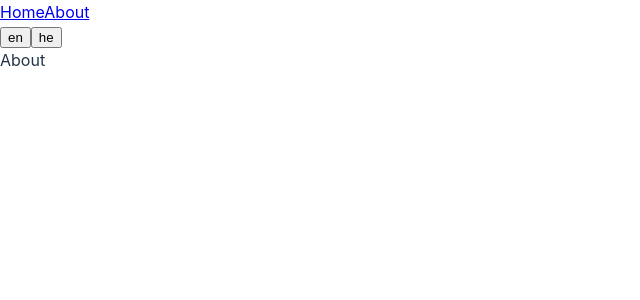
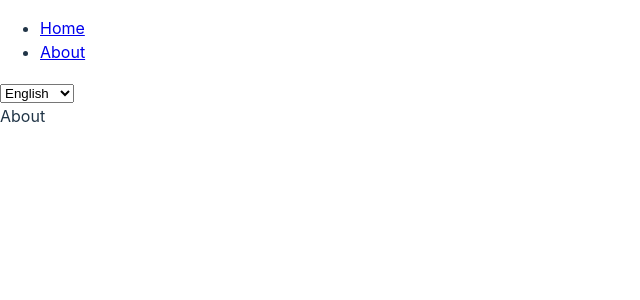
Before and after one commit to shayc/react-template, a React (Vite) app: page /about in a window 1280 px wide. Shown: the top 300 px of the page, without its empty margins (0-640 px from the left). Built offline with nearby package versions, Linux system fonts and the light colour scheme.

Commit message:
feat(i18n): implement LanguageSelector component for dynamic language switching in the app

```diff
--- a/src/App.tsx
+++ b/src/App.tsx
@@ -1,6 +1,6 @@
 import { lazy } from "react";
-import { useTranslation } from "react-i18next";
 import { Link, Route, Routes } from "react-router";
+import { LanguageSelector } from "./components/LanguageSelector/LanguageSelector";
 import { useDocumentLanguage } from "./hooks/useDocumentLanguage";
 
 const Home = lazy(() =>
@@ -16,29 +16,22 @@ const About = lazy(() =>
 );
 
 export function App() {
-  const { i18n } = useTranslation();
-
   useDocumentLanguage();
-
-  function changeLanguage(lang: string) {
-    void i18n.changeLanguage(lang);
-  }
 
   return (
     <>
       <nav>
-        <Link to="/">Home</Link>
-        <Link to="/about">About</Link>
+        <ul>
+          <li>
+            <Link to="/">Home</Link>
+          </li>
+          <li>
+            <Link to="/about">About</Link>
+          </li>
+        </ul>
+
+        <LanguageSelector />
       </nav>
-      <div>
-        <button type="button" onClick={() => changeLanguage("en")}>
-          en
-        </button>
-
-        <button type="button" onClick={() => changeLanguage("he")}>
-          he
-        </button>
-      </div>
 
       <Routes>
         <Route index element={<Home />} />
--- /dev/null
+++ b/src/components/LanguageSelector/LanguageSelector.tsx
@@ -0,0 +1,31 @@
+import { useTranslation } from "react-i18next";
+
+const languageOptions = [
+  { code: "en", name: "English" },
+  { code: "he", name: "עברית" },
+  { code: "fr", name: "Français" },
+  { code: "es", name: "Español" },
+  { code: "de", name: "Deutsch" },
+  { code: "zh", name: "中文" },
+  { code: "ar", name: "العربية" },
+  { code: "ru", name: "Русский" },
+  { code: "ja", name: "日本語" },
+  { code: "hi", name: "हिन्दी" },
+];
+
+export function LanguageSelector() {
+  const { i18n } = useTranslation();
+
+  return (
+    <select
+      value={i18n.language}
+      onChange={(event) => void i18n.changeLanguage(event.target.value)}
+    >
+      {languageOptions.map((language) => (
+        <option key={language.code} value={language.code}>
+          {language.name}
+        </option>
+      ))}
+    </select>
+  );
+}
```
